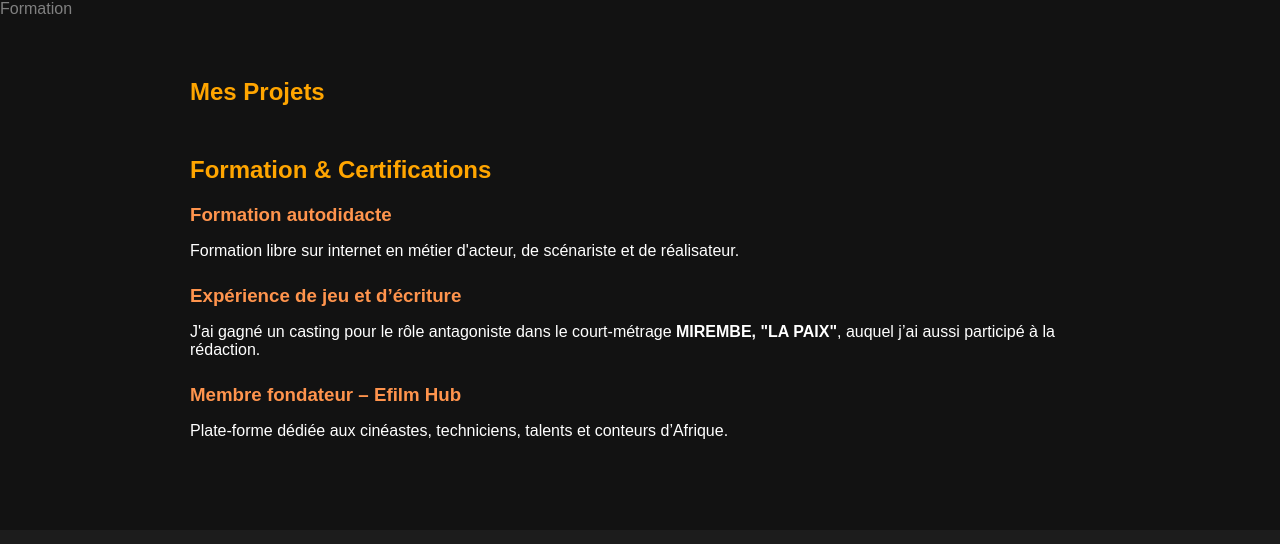
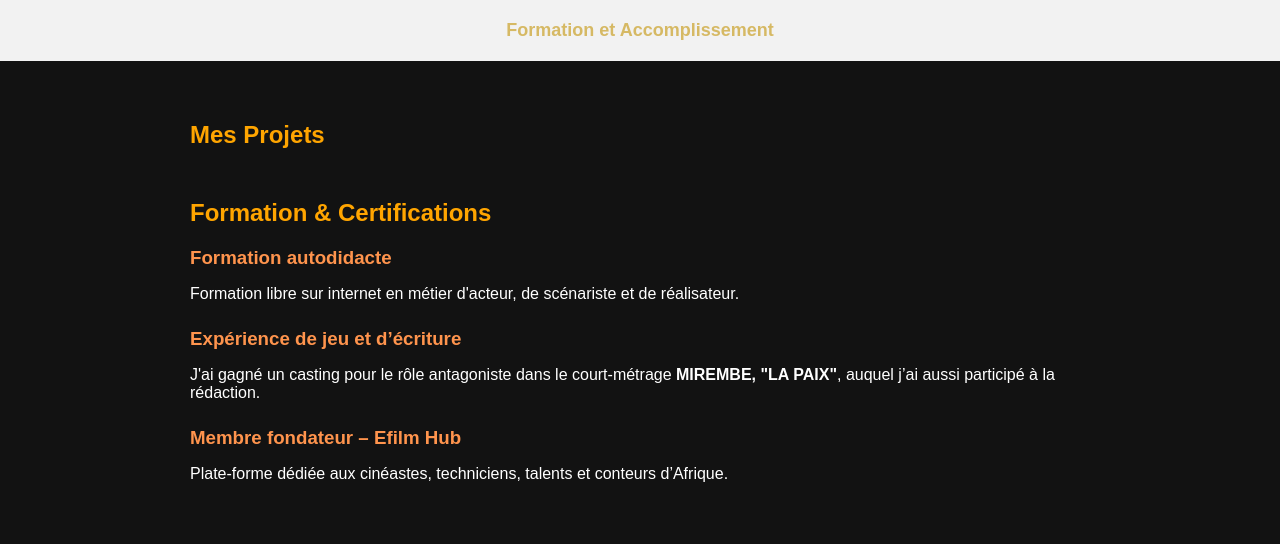
Before and after one commit to muthekekambalesaid-beep/said, a plain HTML site: page parcours.html in a window 1280 px wide. Shown: the part 85-629 px from the top of the page. Drawn offline with Linux system fonts and the light colour scheme; no server answers; grey boxes are pictures that could not be loaded.

Commit message:
Update parcours.html

```diff
--- a/parcours.html
+++ b/parcours.html
@@ -149,7 +149,11 @@
       </ul>
     </nav>
   </header>
-<a href="#formation" style="color: gray; text-decoration: none;">Formation</a>
+<div style="text-align: center; background-color: #f2f2f2; padding: 20px;">
+  <a href="#formation" style="color: #d6b964; font-weight: bold; text-decoration: none; font-size: 18px;">
+    Formation et Accomplissement
+  </a>
+</div>
   <main class="container">
 <section class="bloc" id="projets-dynamiques">
   <h2>Mes Projets</h2>
```
